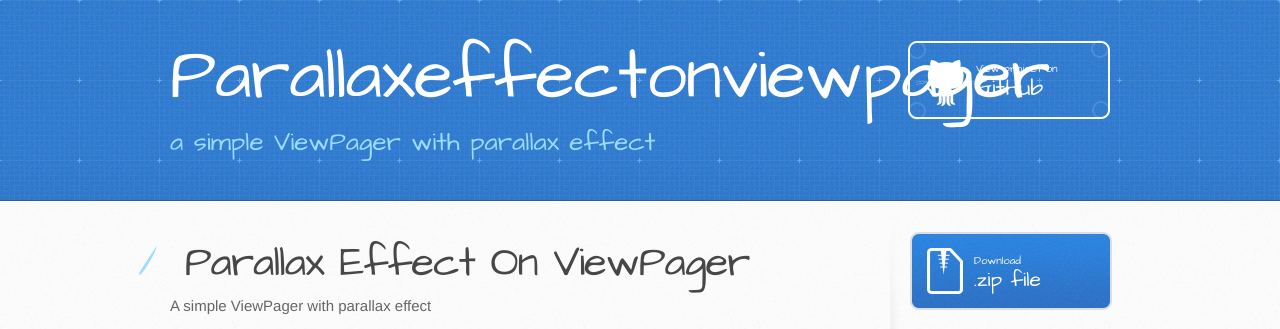
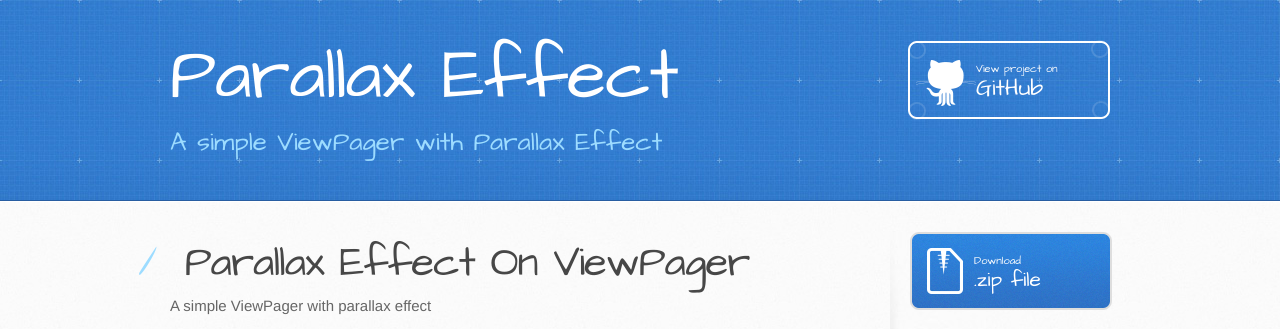
Before and after one commit to AVINASH21AK/ParallaxViewPager, a plain HTML site: page index.html in a window 1280 px wide. Shown: the top 329 px of the page. Drawn offline with Linux system fonts and the light colour scheme.

```diff
--- a/index.html
+++ b/index.html
@@ -13,15 +13,15 @@
     <script src="//html5shiv.googlecode.com/svn/trunk/html5.js"></script>
     <![endif]-->
 
-    <title>Parallaxeffectonviewpager by Guihgo</title>
+    <title>Parallax Effect by Guihgo</title>
   </head>
 
   <body>
     <header>
       <div class="inner">
-        <h1>Parallaxeffectonviewpager</h1>
-        <h2>a simple ViewPager with parallax effect</h2>
-        <a href="https://github.com/Guihgo/ParallaxEffectOnViewPager" class="button"><small>View project on</small> GitHub</a>
+        <h1>Parallax Effect</h1>
+        <h2>A simple ViewPager with Parallax Effect</h2>
+        <a href="https://github.com/Guihgo/ParallaxViewPager" class="button"><small>View project on</small> GitHub</a>
       </div>
     </header>
 
@@ -101,16 +101,16 @@ limitations under the License.
         </section>
 
         <aside id="sidebar">
-          <a href="https://github.com/Guihgo/ParallaxEffectOnViewPager/zipball/master" class="button">
+          <a href="https://github.com/Guihgo/ParallaxViewPager/zipball/master" class="button">
             <small>Download</small>
             .zip file
           </a>
-          <a href="https://github.com/Guihgo/ParallaxEffectOnViewPager/tarball/master" class="button">
+          <a href="https://github.com/Guihgo/ParallaxViewPager/tarball/master" class="button">
             <small>Download</small>
             .tar.gz file
           </a>
 
-          <p class="repo-owner"><a href="https://github.com/Guihgo/ParallaxEffectOnViewPager"></a> is maintained by <a href="https://github.com/Guihgo">Guihgo</a>.</p>
+          <p class="repo-owner"><a href="https://github.com/Guihgo/ParallaxViewPager"></a> is maintained by <a href="https://github.com/Guihgo">Guihgo</a>.</p>
 
           <p>This page was generated by <a href="https://pages.github.com">GitHub Pages</a> using the Architect theme by <a href="https://twitter.com/jasonlong">Jason Long</a>.</p>
         </aside>
```
Also changed, not shown: params.json (+1 -1 lines).
